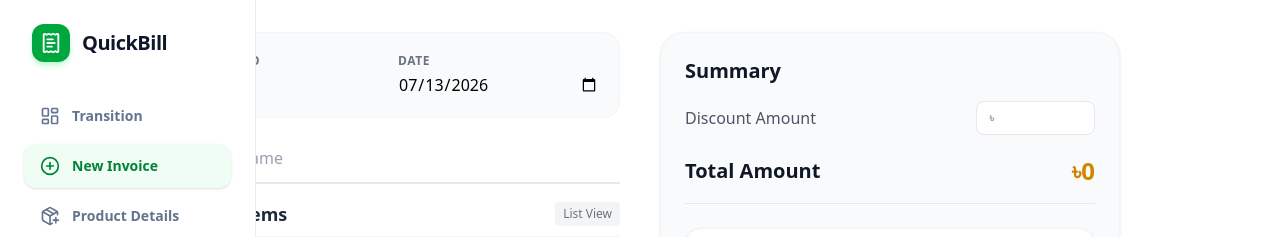
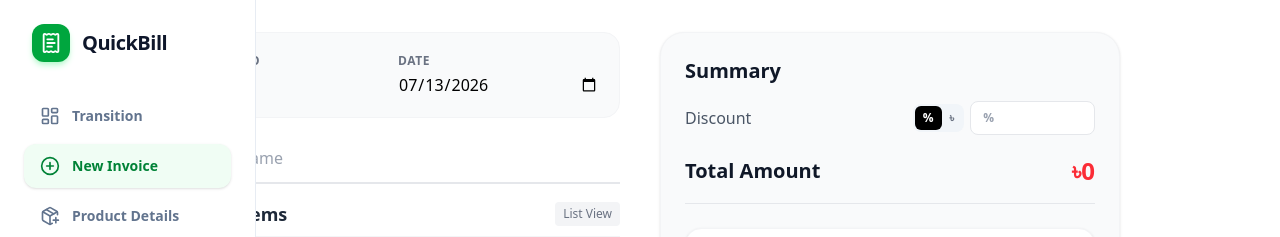
Before and after one commit to NaimuL295/Invoice-app, a Next.js app: page /create in a window 1280 px wide. Shown: the top 237 px of the page. Built offline with nearby package versions, Linux system fonts and the light colour scheme; no server answers.

Commit message:
Discount & Amount and Percentage option

```diff
--- a/app/create/add-item/page.tsx
+++ b/app/create/add-item/page.tsx
@@ -179,7 +179,7 @@ export default function AddItemPage() {
                             <p className="text-[11px] text-slate-400">{s.category}</p>
                           )}
                         </div>
-                        <span className="text-sm font-semibold text-green-600">
+                        <span className="text-sm font-semibold ">
                           ৳{s.price}
                         </span>
                       </button>
@@ -283,7 +283,7 @@ export default function AddItemPage() {
             {/* Total Display */}
             <div className="pt-2 flex justify-between items-center text-slate-700 font-semibold">
               <span>Total:</span>
-              <span className="text-lg text-green-600">৳{total.toFixed(2)}</span>
+              <span className="text-lg ">৳{total.toFixed(2)}</span>
             </div>
 
             {/* Submit Button */}
--- a/app/create/page.tsx
+++ b/app/create/page.tsx
@@ -1,6 +1,6 @@
 "use client";
 
-import { useState } from "react";
+import { useState, useMemo, useCallback } from "react";
 import Link from "next/link";
 import { useRouter } from "next/navigation";
 import { useSession } from "next-auth/react";
@@ -10,13 +10,14 @@ import { useInvoiceStore } from "../store/useInvoiceStore";
 import InvoiceItems from "../Share/InvoiceItems";
 import { createInvoice } from "../actions/invoiceActions";
 
+type DiscountType = "percentage" | "flat";
 
 export default function CreatePage() {
   const { data: session } = useSession();
   const router = useRouter();
 
-  const { setItems } = useInvoiceStore();
   const items = useInvoiceStore((state) => state.items);
+  const setItems = useInvoiceStore((state) => state.setItems);
 
   const [date, setDate] = useState(new Date().toISOString().split("T")[0]);
   const [customer, setCustomer] = useState("");
@@ -24,19 +25,33 @@ export default function CreatePage() {
     String(crypto.randomUUID().split("-")[0])
   );
   const [discount, setDiscount] = useState<number | "">("");
+  const [discountType, setDiscountType] = useState<DiscountType>("percentage");
   const [received, setReceived] = useState<number | "">("");
   const [paymentType, setPaymentType] = useState("Cash");
   const [description, setDescription] = useState("");
+  const [isSubmitting, setIsSubmitting] = useState(false);
 
+  const { subtotal, discountAmount, total, balance } = useMemo(() => {
     const subtotal = items.reduce((acc, item) => acc + item.quantity * item.price, 0);
-  const total = subtotal - (subtotal * Number(discount || 0)) / 100;
+
+    const discountAmount =
+      discountType === "percentage"
+        ? (subtotal * Number(discount || 0)) / 100
+        : Number(discount || 0);
+
+    // discount amount subtotal-এর বেশি হলে ক্যাপ করা
+    const cappedDiscount = Math.min(discountAmount, subtotal);
+    const total = subtotal - cappedDiscount;
     const balance = total - Number(received || 0);
 
+    return { subtotal, discountAmount: cappedDiscount, total, balance };
+  }, [items, discount, discountType, received]);
 
+  const handleSubmit = useCallback(
+    async (e: React.FormEvent): Promise<void> => {
+      e.preventDefault();
 
-
-  const handleSubmit = async (e: React.FormEvent): Promise<void> => {
-    e.preventDefault();
+      if (isSubmitting) return;
 
       if (!customer || items.length === 0) {
         toast.error("Customer and items required!");
@@ -54,7 +69,8 @@ export default function CreatePage() {
         customer,
         items,
         subtotal,
-      discount,
+        discount: discountAmount, // সবসময় calculated flat amount পাঠানো হচ্ছে
+        discountType,
         total,
         received,
         due: balance,
@@ -62,11 +78,10 @@ export default function CreatePage() {
         paymentType,
       };
 
+      setIsSubmitting(true);
       const loadingToast = toast.loading("Creating invoice...");
 
       try {
-      // 2. FIX: Use invoiceData, not data
-      // 3. FIX: No res.ok check - just await the result
         await createInvoice(invoiceData);
 
         setItems([]);
@@ -74,17 +89,19 @@ export default function CreatePage() {
 
         router.push("/");
         setCustomer("");
-      setDiscount(0);
-      setReceived(0);
+        setDiscount("");
+        setReceived("");
       } catch (error) {
         console.error("Error creating invoice:", error);
-      // 4. FIX: Get the actual error message
         const message = error instanceof Error ? error.message : "Something went wrong!";
         toast.error(message, { id: loadingToast });
+      } finally {
+        setIsSubmitting(false);
       }
-  };
+    },
+    [isSubmitting, customer, items, session, invoiceId, date, subtotal, discountAmount, discountType, total, received, description, paymentType, setItems, router]
+  );
 
-  // ... rest of JSX stays the same
   return (
     <div className="max-w-5xl lg:mx-auto p-2 sm:p-8">
       <form onSubmit={handleSubmit} className="grid grid-cols-1 lg:grid-cols-2 gap-10">
@@ -160,24 +177,64 @@ export default function CreatePage() {
 
           <div className="space-y-3 border-b border-gray-200 pb-4">
             <div className="flex justify-between items-center text-gray-600">
-              <span>Discount Amount</span>
+              <span>Discount</span>
+              <div className="flex items-center gap-1.5">
+                {/* Percentage/Flat toggle */}
+                <div className="flex bg-slate-100 rounded-lg p-0.5">
+                  <button
+                    type="button"
+                    onClick={() => setDiscountType("percentage")}
+                    className={`px-2 py-1 text-xs font-bold rounded-md transition-all ${
+                      discountType === "percentage"
+                        ? "bg-black text-white"
+                        : "text-gray-500"
+                    }`}
+                  >
+                    %
+                  </button>
+                  <button
+                    type="button"
+                    onClick={() => setDiscountType("flat")}
+                    className={`px-2 py-1 text-xs font-bold rounded-md transition-all ${
+                      discountType === "flat"
+                        ? "bg-black text-white"
+                        : "text-gray-500"
+                    }`}
+                  >
+                    ৳
+                  </button>
+                </div>
+
                 <div className="flex items-center gap-2 bg-white px-3 py-1 rounded-lg border border-gray-200">
-                <span className="text-xs text-gray-400 font-bold">৳</span>
+                  <span className="text-xs text-gray-400 font-bold">
+                    {discountType === "percentage" ? "%" : "৳"}
+                  </span>
                   <input
                     type="number"
                     value={discount}
                     onChange={(e) =>
                       setDiscount(e.target.value === "" ? "" : Number(e.target.value))
                     }
+                    min="0"
+                    max={discountType === "percentage" ? 100 : undefined}
                     className="w-20 text-right outline-none font-medium"
                   />
                 </div>
               </div>
+            </div>
+
+            {/* Discount amount preview */}
+            {discountAmount > 0 && (
+              <div className="flex justify-between text-xs text-gray-400 px-1">
+                <span>Discount Applied</span>
+                <span>- ৳{discountAmount.toLocaleString()}</span>
+              </div>
+            )}
 
             <div className="flex justify-between items-center pt-2">
               <span className="text-xl font-black text-gray-900">Total Amount</span>
-              <span className="text-2xl font-black text-yellow-600">
-                ৳{total?.toLocaleString()}
+              <span className="text-2xl font-black text-red-500">
+                ৳{total.toLocaleString()}
               </span>
             </div>
           </div>
@@ -196,7 +253,7 @@ export default function CreatePage() {
                   onChange={(e) =>
                     setReceived(e.target.value === "" ? "" : Number(e.target.value))
                   }
-                  className="w-full text-2xl font-bold text-green-600 outline-none"
+                  className="w-full text-2xl font-bold  outline-none"
                 />
               </div>
             </div>
@@ -204,7 +261,7 @@ export default function CreatePage() {
             <div className="flex justify-between px-2">
               <span className="font-semibold text-gray-500">Balance Due</span>
               <span className={`font-bold text-lg ${balance > 0 ? "text-red-500" : "text-gray-400"}`}>
-                ৳{balance?.toLocaleString()}
+                ৳{balance.toLocaleString()}
               </span>
             </div>
           </div>
@@ -248,9 +305,10 @@ export default function CreatePage() {
           <div className="flex gap-3 pt-4">
             <button
               type="submit"
-              className="grow py-4 bg-black text-white rounded-2xl font-bold hover:bg-gray-800 transition-all shadow-xl active:scale-95"
+              disabled={isSubmitting}
+              className="grow py-4 bg-black text-white rounded-2xl font-bold hover:bg-gray-800 transition-all shadow-xl active:scale-95 disabled:opacity-50 disabled:cursor-not-allowed"
             >
-              Save Invoice
+              {isSubmitting ? "Saving..." : "Save Invoice"}
             </button>
             <button
               type="button"
```
Lines whose indentation alone changed are shown as unchanged.
